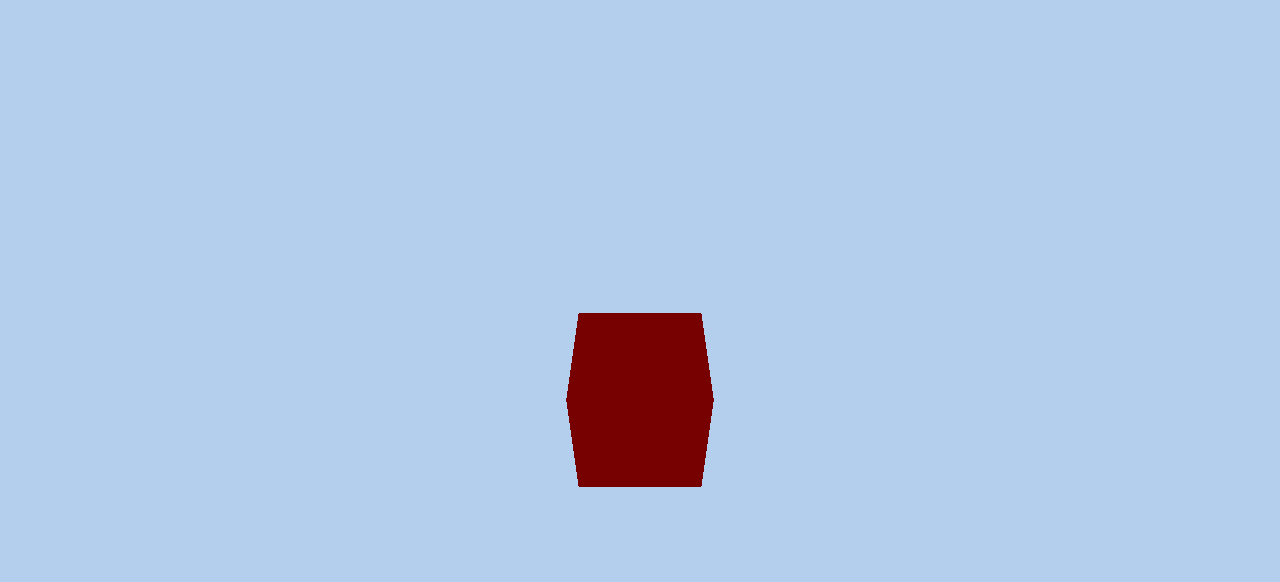
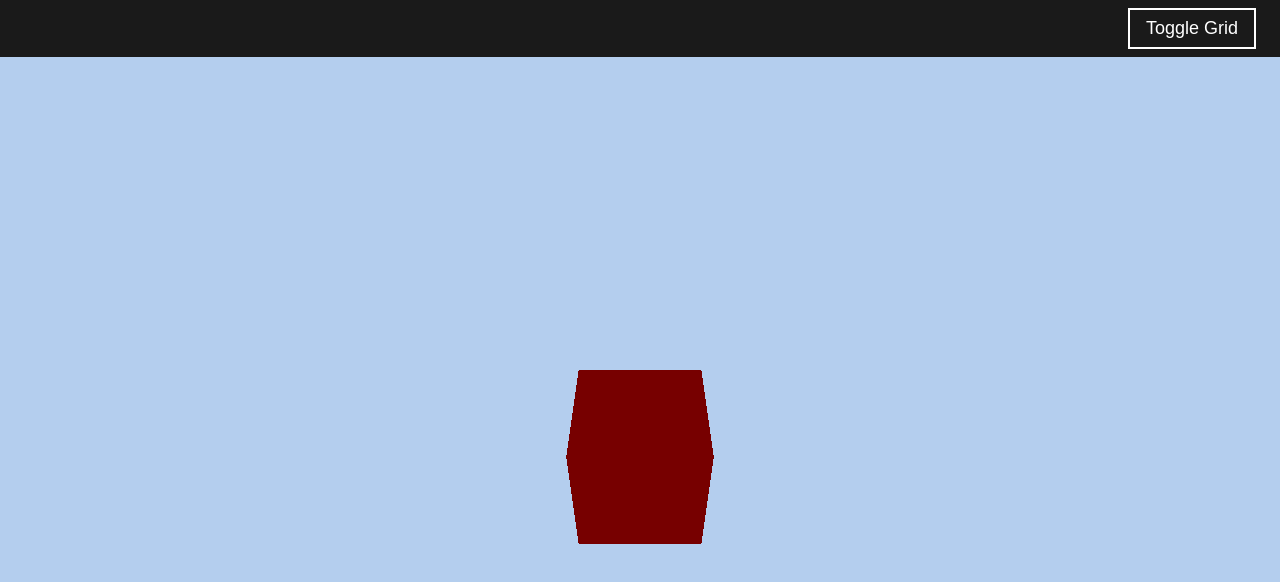
Before and after one commit to llikian/simulation-tissus-jacquard, a Vue app: page / in a window 1280 px wide. Shown: the top 582 px of the page. Built offline with nearby package versions, Linux system fonts and the light colour scheme.

Commit message:
Created base components for user pattern creation input

```diff
--- a/src/App.vue
+++ b/src/App.vue
@@ -1,10 +1,24 @@
 <script setup>
-import ThreeScene from './components/ThreeScene.vue'
+import ThreeScene from './components/ThreeScene.vue';
+import ToolsBar from './components/ToolsBar.vue';
+import InputGrid from './components/InputGrid.vue';
+
+import { ref } from 'vue';
+
+const displayGrid = ref(false);
+
+function toggleGrid() {
+  displayGrid.value = !displayGrid.value;
+}
 </script>
 
 <template>
-  <div class="page">
-    <ThreeScene />
+  <div class="page theme-dark">
+    <ToolsBar :onToggleGrid="toggleGrid" :displayGrid="displayGrid" />
+    <div class="content">
+      <ThreeScene />
+      <InputGrid v-if="displayGrid" />
+    </div>
   </div>
 </template>
 
@@ -14,4 +28,8 @@ import ThreeScene from './components/ThreeScene.vue'
   height: 100vh;
   overflow: hidden;
 }
+
+.content {
+  display: flex;
+}
 </style>
--- /dev/null
+++ b/src/components/InputGrid.vue
@@ -0,0 +1,56 @@
+<script setup>
+import { ref } from 'vue';
+
+const gridSize = ref(8);
+const grid = ref(
+  Array.from({ length: gridSize.value }, () => Array.from({ length: gridSize.value }, () => false)),
+);
+
+function toggle(i, j) {
+  grid.value[i][j] = !grid.value[i][j];
+}
+</script>
+
+<template>
+  <div class="grid" :style="{ '--grid-size': gridSize }">
+    <div v-for="(row, i) in grid" :key="i" class="row">
+      <div
+        v-for="(cell, j) in row"
+        :key="j"
+        class="cell"
+        :class="{ active: cell }"
+        @click="toggle(i, j)"
+      ></div>
+    </div>
+  </div>
+</template>
+
+<style scoped>
+.grid {
+  display: grid;
+  grid-template-rows: repeat(var(--grid-size), 30px);
+  gap: 2px;
+  width: fit-content;
+  margin: 0 0.5rem;
+}
+
+.row {
+  display: grid;
+  grid-template-columns: repeat(var(--grid-size), 30px);
+  gap: 2px;
+}
+
+.cell {
+  width: 30px;
+  height: 30px;
+  background-color: #ddd;
+  border: 1px solid #ccc;
+  cursor: pointer;
+  transition: background-color 0.15s ease;
+}
+
+.cell.active {
+  background-color: black;
+  transition: background-color 0.15s ease;
+}
+</style>
--- a/src/components/ThreeScene.vue
+++ b/src/components/ThreeScene.vue
@@ -28,7 +28,7 @@ function setupScene() {
 
   const cube = new THREE.Mesh(
     new THREE.BoxGeometry(1, 1, 1),
-        new THREE.MeshLambertMaterial({ color: 0xff0000 })
+    new THREE.MeshLambertMaterial({ color: 0xff0000 }),
   );
   scene.add(cube);
 
--- /dev/null
+++ b/src/components/ToolsBar.vue
@@ -0,0 +1,40 @@
+<script setup>
+defineProps(['onToggleGrid', 'displayGrid']);
+</script>
+
+<template>
+  <nav>
+    <button @click="onToggleGrid" :class="{ active: displayGrid }" class="toggle-btn">
+      Toggle Grid
+    </button>
+  </nav>
+</template>
+
+<style scoped>
+nav {
+  display: flex;
+  justify-content: flex-end;
+  margin: 0 1rem;
+}
+
+.toggle-btn {
+  margin: 0.5rem;
+  font-size: large;
+  padding: 0.5rem 1rem;
+  color: var(--text);
+  border: 2px solid var(--text);
+  background-color: transparent;
+  transition: all 0.2s ease;
+}
+
+.toggle-btn:hover {
+  cursor: pointer;
+  background-color: var(--background-alt);
+}
+
+.toggle-btn.active {
+  background-color: var(--text-muted);
+  color: var(--background-alt);
+  border-color: var(--background-alt);
+}
+</style>
```
Also changed, not shown: .prettierrc.json, src/assets/main.css (indentation only). Lines whose indentation alone changed are shown as unchanged.
